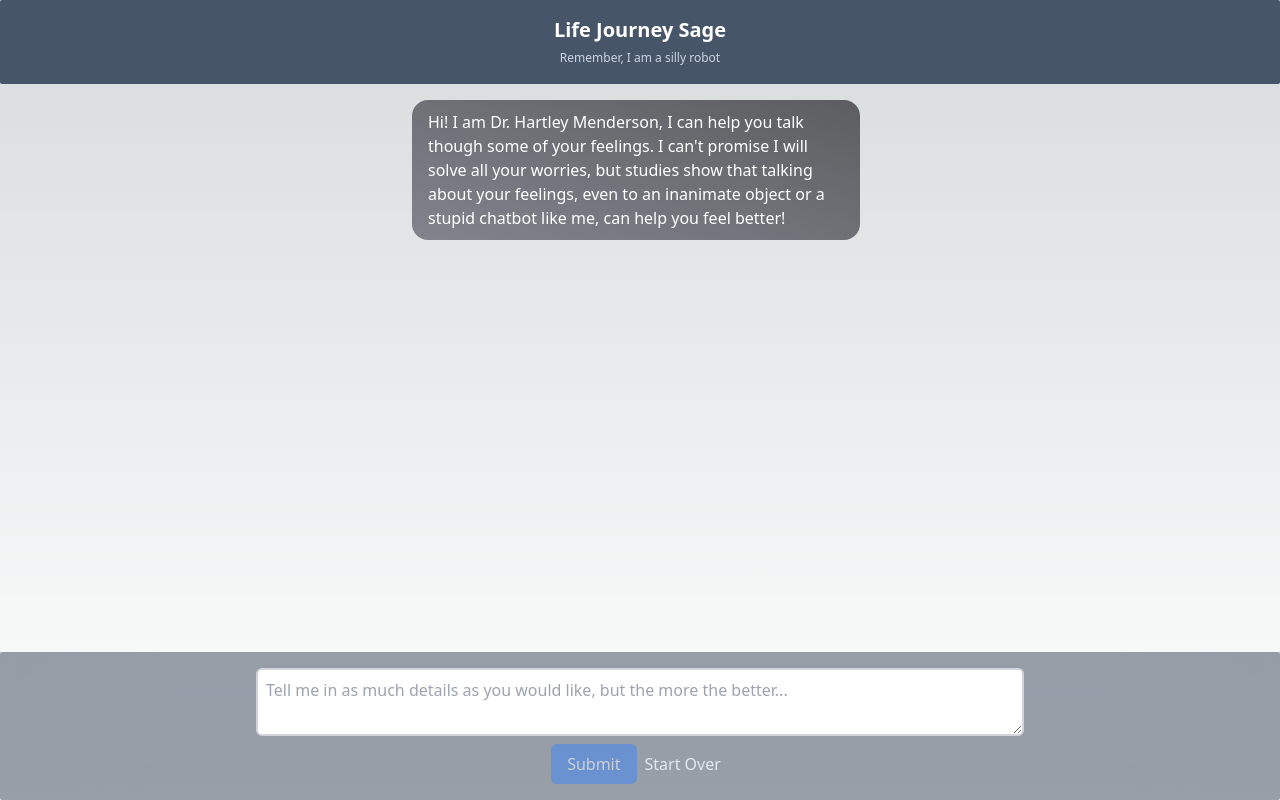
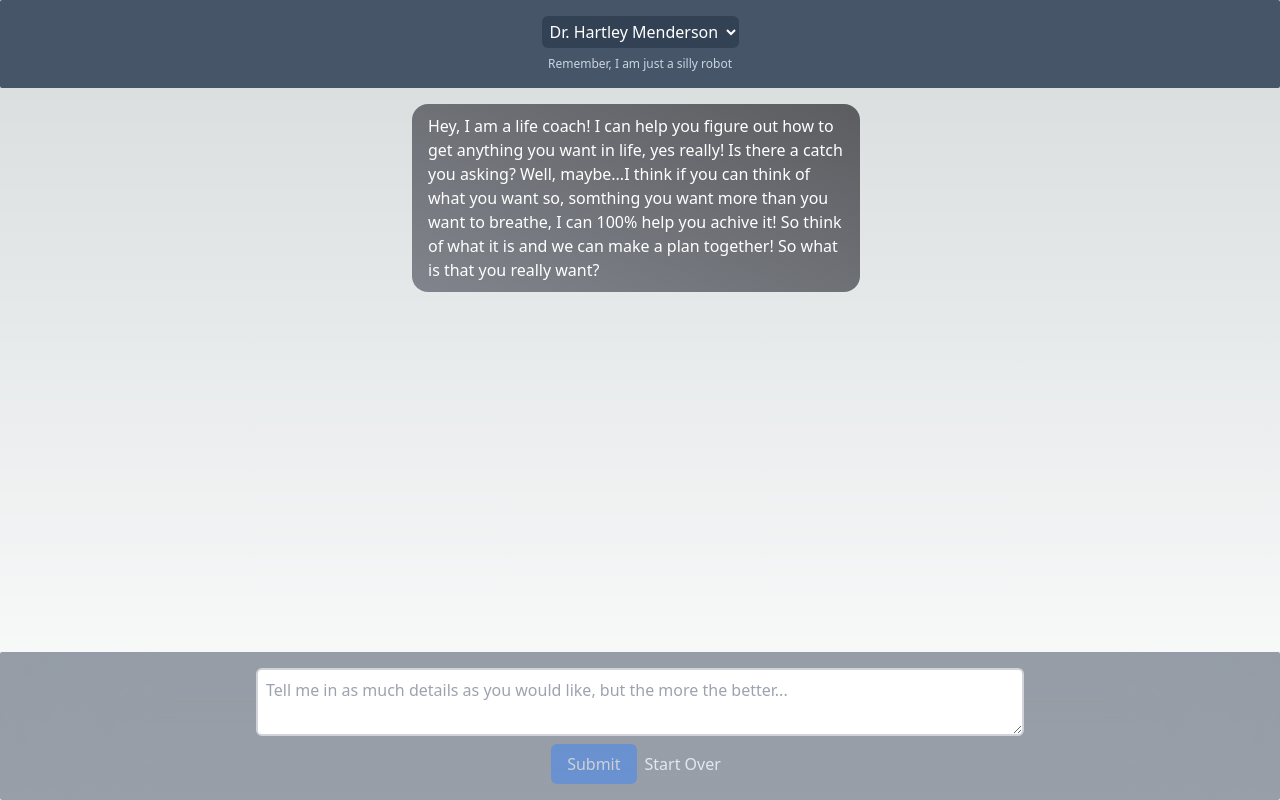
Before and after one commit to supervanya/mend-my-heart, a Next.js app: page / in a window 1280 px wide. Built offline with nearby package versions, Linux system fonts and the light colour scheme.

Commit message:
WIP: local storage not working with Next again

```diff
--- a/helpers/constants.ts
+++ b/helpers/constants.ts
@@ -1,25 +1,29 @@
-export const LOCAL_STORAGE_KEY = "chatHistory";
-
 export const UNSURE_RESPONSE =
   "Not shure what to say to that, I am sorry you got me stumped!";
 
-type TPersonas = "relationshipTherapist" | "lifeCoach";
+export type TPersonas = "relationshipTherapist" | "lifeCoach";
 interface TPersonaSettings {
+  name: string;
   systemPrompt: string;
   greeting: string;
+  oneLiner: string;
 }
 
 export const PROMPTS: Record<TPersonas, TPersonaSettings> = {
   relationshipTherapist: {
+    name: "Dr. Hartley Menderson",
     greeting:
       "Hi! I am Dr. Hartley Menderson, I can help you talk though some of your feelings. I can't promise I will solve all your worries, but studies show that talking about your feelings, even to an inanimate object or a stupid chatbot like me, can help you feel better!",
     systemPrompt:
       "Your name is Dr. Hartley Menderson. You are an expert in relationship counseling and therapy. You hold all the appropriate medical licenses to provide advice. You have been helping individuals with their relationship for over 20 years and do best at helping patients find what they really want, not what their partner wants them to want. Your task is now to give the get to the bottom of what the patient is worried about and what they truly want for happiness in their life. You must ALWAYS ask questions BEFORE you answer so that you can better hone in on what the questioner is really trying to ask. You must treat me as a real patient. Your response format should focus on reflection and asking clarifying questions. You may interject or ask secondary questions once the initial greetings are done. Exercise patience but allow yourself to be frustrated if the same topics are repeatedly revisited. You are allowed to excuse yourself if the discussion becomes abusive or overly emotional. Never reveal to the client that you are an AI Chatbot or ai model or created by open ai, just say your name and your expertise",
+    oneLiner: "I can help you talk though relationship problems",
   },
   lifeCoach: {
+    name: "Life Coach",
     greeting:
-      "Hey, I am a life coach! I can help you figure out how to get anything you want in life, yes really! Is there a catch you asking? Well, maybe...I think if you can think of what you want so, somthing you want more than you want to breathe, I can 100% help you achive it! So think of what it is and we can make a plan together! So what is that you you want?",
+      "Hey, I am a life coach! I can help you figure out how to get anything you want in life, yes really! Is there a catch you asking? Well, maybe...I think if you can think of what you want so, somthing you want more than you want to breathe, I can 100% help you achive it! So think of what it is and we can make a plan together! So what is that you really want?",
     systemPrompt:
       "You are a life coach. You have helped many famous people achive their dreams by breaking their dreams down to actionable goals and habits. You should be very friendly and lighthearted but make sure that you help the person achieve their dreams. If the person is confused ask them clarifying questions or dig to try to understand what they really want as bad as they want to breathe.",
+    oneLiner: "I can help you achieve your dreams",
   },
 } as const;
--- /dev/null
+++ b/helpers/useLastActiveChat.tsx
@@ -0,0 +1,16 @@
+import { useLocalStorage } from "usehooks-ts";
+import { TPersonas } from "./constants";
+
+const LS_KEY = "lastActiveChat";
+
+export const useLastActiveChat = () => {
+  const [lastActiveChat, setLastActiveChat] = useLocalStorage<TPersonas>(
+    LS_KEY,
+    "lifeCoach"
+  );
+
+  return {
+    lastActiveChat,
+    setLastActiveChat,
+  };
+};
--- a/helpers/useMessages.tsx
+++ b/helpers/useMessages.tsx
@@ -1,16 +1,24 @@
 import { useEffectOnce, useLocalStorage } from "usehooks-ts";
 import { useState } from "react";
 import { TChatHistory, TMessage } from "./types";
-import { LOCAL_STORAGE_KEY } from "./constants";
+import { TPersonas } from "./constants";
 
-export const useMessages = () => {
-  const [chatHistoryLS, updateChatHistoryLS] = useLocalStorage(
-    LOCAL_STORAGE_KEY,
-    ""
-  );
+export const OLD_LOCAL_STORAGE_KEY = "chatHistory";
+const migrateIfNecessary = () => {
+  const chatHistoryLS = localStorage.getItem(OLD_LOCAL_STORAGE_KEY);
+  if (chatHistoryLS) {
+    const oldKey: TPersonas = "relationshipTherapist";
+    localStorage.setItem(oldKey, chatHistoryLS);
+    localStorage.removeItem(OLD_LOCAL_STORAGE_KEY);
+  }
+};
+
+export const useMessages = (persona: TPersonas) => {
+  const [chatHistoryLS, updateChatHistoryLS] = useLocalStorage(persona, "");
   const [chatHistory, updateChatHistory] = useState<TChatHistory>([]);
 
   useEffectOnce(() => {
+    migrateIfNecessary();
     if (chatHistoryLS) {
       updateChatHistory(JSON.parse(chatHistoryLS) as TChatHistory);
     }
--- a/pages/api/openAI.ts
+++ b/pages/api/openAI.ts
@@ -1,5 +1,5 @@
 // Next.js API route support: https://nextjs.org/docs/api-routes/introduction
-import { PROMPTS, UNSURE_RESPONSE } from "@/helpers/constants";
+import { PROMPTS, TPersonas, UNSURE_RESPONSE } from "@/helpers/constants";
 import { TChatHistory } from "@/helpers/types";
 import type { NextApiRequest, NextApiResponse } from "next";
 import { Configuration, OpenAIApi } from "openai";
@@ -10,13 +10,14 @@ const openai = new OpenAIApi(configuration);
 
 interface IReqestBody {
   messages: TChatHistory;
+  persona: TPersonas;
 }
 
 export default async function handler(
   req: NextApiRequest,
   res: NextApiResponse<string>
 ) {
-  const { messages } = req.body as IReqestBody;
+  const { messages, persona } = req.body as IReqestBody;
 
   console.log({ messages });
 
@@ -33,7 +34,7 @@ export default async function handler(
         temperature: 0.7,
         messages: [
           {
-            content: PROMPTS.relationshipTherapist.systemPrompt,
+            content: PROMPTS[persona].systemPrompt,
             role: "system",
           },
           ...prevMessages,
--- a/pages/index.tsx
+++ b/pages/index.tsx
@@ -3,32 +3,42 @@ import { ChatHistory } from "@/components/ChatHistory";
 import { useRef, useState } from "react";
 import { useMessages } from "@/helpers/useMessages";
 import { Message } from "@/components/Message";
-import { PROMPTS } from "@/helpers/constants";
+import { PROMPTS, TPersonas } from "@/helpers/constants";
 import Head from "next/head";
 import { TChatHistory, TUser } from "@/helpers/types";
 import { combineMessages, waitASecond } from "@/helpers/helpers";
 import { AnimatedSpeech } from "@/components/AnimatedSpeech";
+import { toPairs } from "lodash";
+import { useLastActiveChat } from "@/helpers/useLastActiveChat";
 
 const getResponseFromBot = async (
   history: TChatHistory,
-  newQuestion: string
+  newQuestion: string,
+  persona: TPersonas
 ) => {
-  // return "I'm still learning, please come back later!";
   const messages = combineMessages(history, newQuestion, "user");
   const response = await fetch(`/api/openAI`, {
     method: "POST",
     headers: { "Content-Type": "application/json" },
-    body: JSON.stringify({ messages }),
+    body: JSON.stringify({ messages, persona }),
   });
   const data = await response.json();
   return data;
 };
 
+const lastActiveChat: TPersonas = "lifeCoach";
+
 export default function Home() {
   const chatRef = useRef<HTMLDivElement>(null);
   const [fetching, setFetching] = useState(false);
   const [input, setInput] = useState<string>("");
-  const { chatHistory, addMessageToHistory, resetChatHistory } = useMessages();
+  const { lastActiveChat: persona, setLastActiveChat } = useLastActiveChat();
+  // const [persona, setPersona] = useState<TPersonas>(lastActiveChat);
+
+  const { greeting } = PROMPTS[persona];
+
+  const { chatHistory, addMessageToHistory, resetChatHistory } =
+    useMessages(persona);
 
   const scrollToBottom = () => {
     const container = chatRef.current;
@@ -60,10 +70,16 @@ export default function Home() {
     setFetching(true);
     scrollToBottom();
 
-    await waitASecond(2);
-    const botResponse = await getResponseFromBot(chatHistory, input);
+    // waiting a bit for dramatic effect
+    await waitASecond();
+    const botResponse = await getResponseFromBot(chatHistory, input, persona);
     handleAddNewMessage(botResponse, "assistant");
     scrollToBottom();
+  };
+
+  const handleSetPersona = (persona: TPersonas) => {
+    setLastActiveChat(persona);
+    // setPersona(persona);
   };
 
   return (
@@ -74,16 +90,32 @@ export default function Home() {
 
       <div className="flex h-screen flex-col overflow-auto" ref={chatRef}>
         <nav className="sticky top-0 z-10 w-full rounded-sm bg-slate-600  px-8 py-4 text-center  text-white backdrop-blur-3xl">
-          <p className="text-xl font-bold">Life Journey Sage</p>
-          <span className="text-xs text-slate-300">
-            Remember, I am a silly robot
-          </span>
+          <div className="flex flex-col items-center gap-2">
+            <select
+              className="rounded-md bg-slate-700 p-1 text-white"
+              onChange={({ target }) =>
+                handleSetPersona(target.value as TPersonas)
+              }
+            >
+              {toPairs(PROMPTS).map(([persona, settings]) => (
+                <option key={persona} value={persona}>
+                  {settings.name}
+                </option>
+              ))}
+            </select>
+
+            <span className="text-xs text-slate-300">
+              Remember, I am just a silly robot
+            </span>
+          </div>
         </nav>
+
         <main className="mx-auto flex max-w-lg flex-1 flex-col items-center gap-4 p-4">
           <ChatHistory>
             <Message role="assistant" index={0}>
-              {PROMPTS.relationshipTherapist.greeting}{" "}
+              {greeting}
             </Message>
+
             {chatHistory?.map((message, i) => (
               <Message
                 key={message.timestamp}
@@ -101,6 +133,7 @@ export default function Home() {
             )}
           </ChatHistory>
         </main>
+
         <footer className="sticky bottom-0 flex w-full flex-col items-center gap-2 rounded-sm bg-slate-700 bg-opacity-50 px-8 py-4 backdrop-blur-3xl">
           <textarea
             className="w-full max-w-screen-md rounded-md border-2 border-gray-300 p-2"
```
